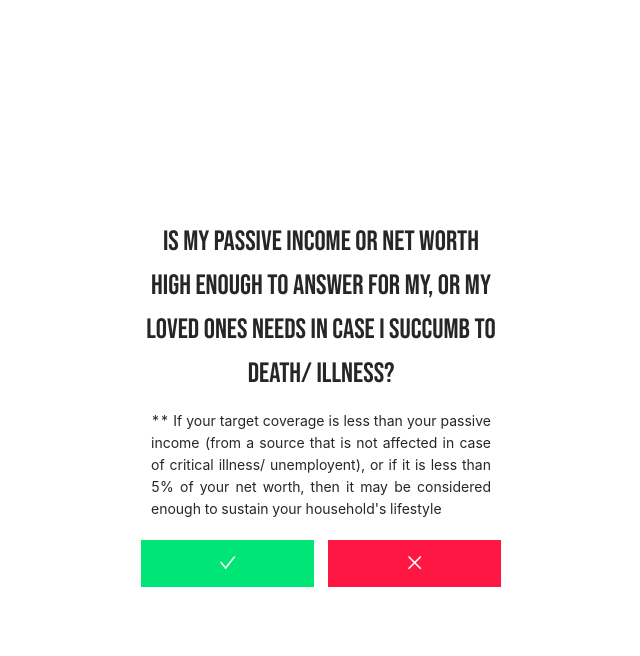
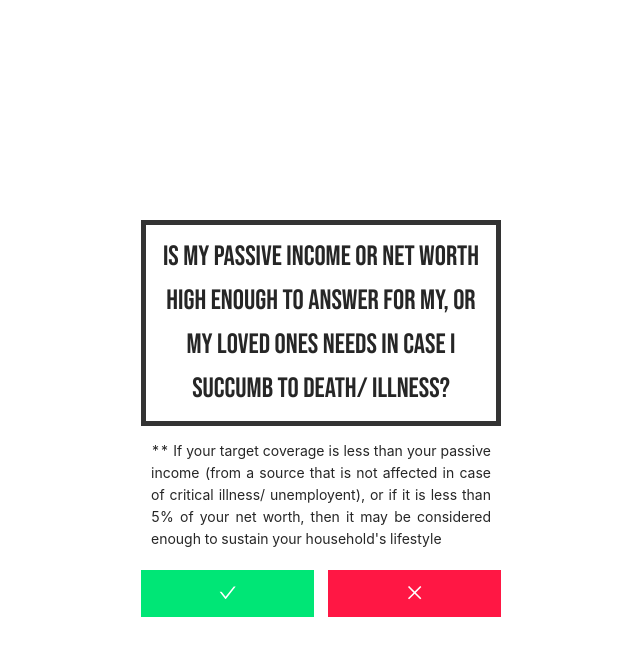
Before and after one commit to Daffodong/insuraflow, a React (Create React App) app: page / in a window 1280 px wide. Both pictures are taken after a click on the button "START". Shown: the top 656 px of the page, without its empty margins (319-959 px from the left). Built offline with nearby package versions, Linux system fonts and the light colour scheme.

Commit message:
add border

```diff
--- a/src/App.css
+++ b/src/App.css
@@ -119,6 +119,8 @@
 
 .content-text{
   font-family: 'Bebas Neue', Arial, Helvetica, sans-serif;
+  border: 5px solid #333;
+  padding: 10px;
 }
 
 .footer{
```
